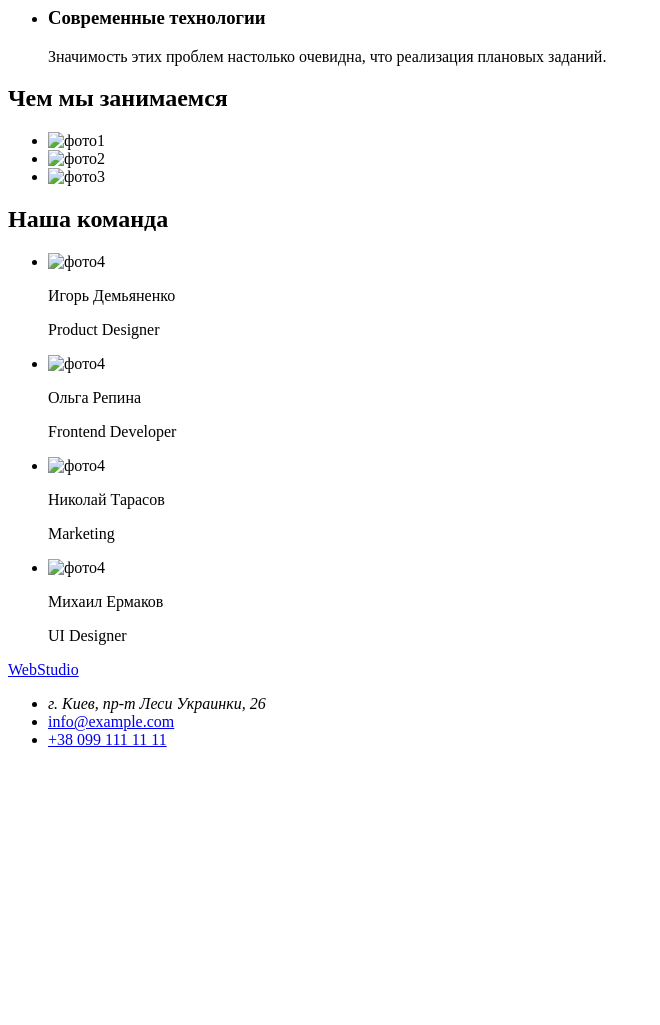
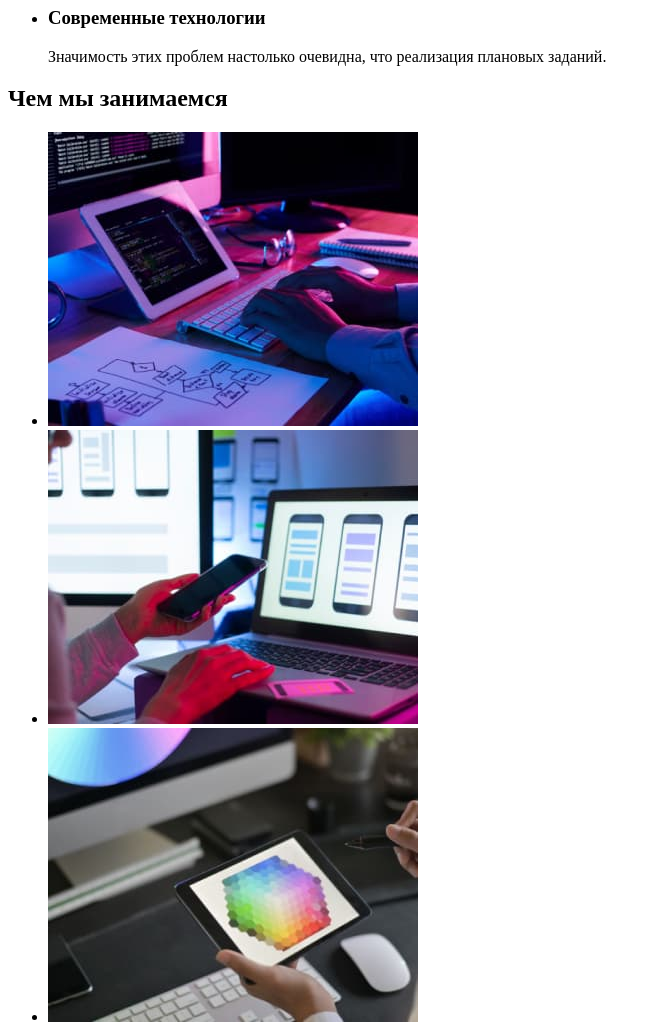
Before and after one commit to Hrihor-Dmytro/goit-markup-hw-01, a plain HTML site: page index.html in a window 1280 px wide. Shown: the part 480-1505 px from the top of the page, without its empty margins (0-660 px from the left). Before the commit the page ends 1245 px from the top, so only its background shows below. Drawn offline with Linux system fonts and the light colour scheme.

Commit message:
поменял адрес фото

```diff
--- a/index.html
+++ b/index.html
@@ -49,31 +49,31 @@
         <section>
        <h2>Чем мы занимаемся</h2>
         <ul>
-            <li><img src="./img/img1.jpg" alt="фото1" width="370" height="294"></li>
-            <li><img src="./img/img2.jpg" alt="фото2" width="370" height="294"></li>
-            <li><img src="./img/img3.jpg" alt="фото3" width="370" height="294"></li>
+            <li><img src="./images/img1.jpg" alt="фото1" width="370" height="294"></li>
+            <li><img src="./images/img2.jpg" alt="фото2" width="370" height="294"></li>
+            <li><img src="./images/img3.jpg" alt="фото3" width="370" height="294"></li>
         </ul>
         </section>
         <section>
        <h2>Наша команда</h2>
             <ul>
                 <li>
-                    <img src="./img/img4.jpg" alt="фото4" width="270" height="260">
+                    <img src="./images/img4.jpg" alt="фото4" width="270" height="260">
                     <p>Игорь Демьяненко</p>
                     <p>Product Designer</p>
                 </li>
                 <li>
-                    <img src="./img/img5.jpg" alt="фото4" width="270" height="260">
+                    <img src="./images/img5.jpg" alt="фото4" width="270" height="260">
                     <p>Ольга Репина</p>
                     <p>Frontend Developer</p>
                 </li>
                 <li>
-                    <img src="./img/img6.jpg" alt="фото4" width="270" height="260">
+                    <img src="./images/img6.jpg" alt="фото4" width="270" height="260">
                     <p>Николай Тарасов</p>
                     <p>Marketing</p>
                 </li>
                 <li>
-                    <img src="./img/img7.jpg" alt="фото4" width="270" height="260">
+                    <img src="./images/img7.jpg" alt="фото4" width="270" height="260">
                     <p>Михаил Ермаков</p>
                     <p>UI Designer</p>
                 </li>
```
